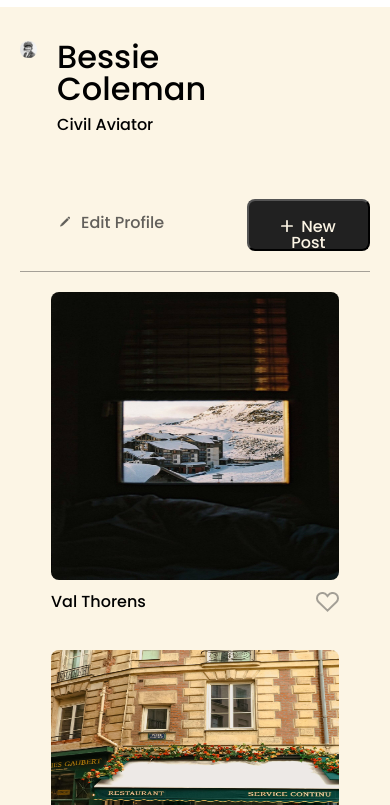
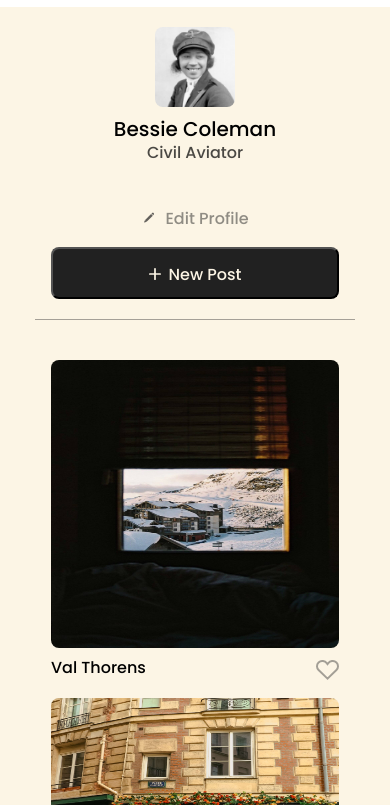
Before and after one commit to DARoyalIII/se_project_spots, a plain HTML site: page index.html in a window 390 px wide. Shown: the part 39-844 px from the top of the page. Drawn offline with Linux system fonts and the light colour scheme.

Commit message:
Complete 1st draft

```diff
--- /dev/null
+++ b/blocks/card.css
@@ -0,0 +1,46 @@
+.card {
+  max-width: 413px;
+  max-height: 445px;
+}
+
+.card__image {
+  width: 413px;
+  max-height: 413px;
+  border-radius: 8px;
+  display: block;
+}
+
+.card__info {
+  font-family: "Poppins";
+  font-size: 20px;
+  font-weight: 500;
+  line-height: 1.2;
+  margin: 0;
+  max-width: 390px;
+  padding-right: 37px;
+  text-overflow: ellipsis;
+  white-space: nowrap;
+  overflow: hidden;
+}
+
+.card__heart {
+  margin-left: auto;
+  background-image: url(../images/heart.svg);
+  width: 23px;
+  height: 20px;
+  border: none;
+  background-color: transparent;
+  opacity: 0.4;
+  transition: opacity 0.5s ease-in-out;
+  padding: 0;
+  cursor: pointer;
+}
+
+.card__heart:hover {
+  opacity: 1;
+}
+
+.data-wrapper {
+  display: flex;
+  padding-top: 12px;
+}
--- a/blocks/cards.css
+++ b/blocks/cards.css
@@ -14,45 +14,3 @@
   padding: 20px 0px 0px;
   justify-content: center;
 }
-
-.card {
-  max-width: 413px;
-  max-height: 445px;
-}
-
-.card__image {
-  width: 413px;
-  max-height: 413px;
-  border-radius: 8px;
-  display: block;
-}
-
-.card__info {
-  font-family: "Poppins";
-  font-size: 20px;
-  font-weight: 500;
-  line-height: 1.2;
-  margin: 0;
-}
-
-.card__heart {
-  margin-left: auto;
-  background-image: url(../images/heart.svg);
-  width: 23px;
-  height: 20px;
-  border: none;
-  background-color: transparent;
-  opacity: 0.4;
-  transition: opacity 0.5s ease-in-out;
-  padding: 0;
-  cursor: pointer;
-}
-
-.card__heart:hover {
-  opacity: 1;
-}
-
-.data-wrapper {
-  display: flex;
-  padding-top: 12px;
-}
--- a/blocks/media.css
+++ b/blocks/media.css
@@ -1,50 +1,107 @@
-@media screen and (max-width: 630px) {
-  .content {
-    max-width: 100r;
-    padding: 0px 20px 0px 20px;
+@media screen and (max-width: 700px) {
+  .profile {
+    flex-direction: column;
+    max-width: 288px;
+    max-height: 346px;
     margin: auto;
+    padding: 20px 16px;
+    margin-bottom: 20px;
   }
 
-  .profile {
-    max-width: 744px;
-    height: 274px;
+  .profile-wrapper {
+    flex-direction: column;
+    align-items: center;
+    gap: 12px;
+    padding-bottom: 20px;
   }
 
   .profile__image {
-    max-width: 9%;
-    max-height: 9%;
-    border-radius: 8px;
+    width: 80px;
+    height: 80px;
   }
 
-  .cards__list {
-    display: grid;
-    grid-template-columns: repeat(auto-fit, minmax(288px, 1fr));
-    grid-template-rows: repeat(auto-fit, minmax(288px, 1fr));
-    column-gap: 20px;
-    row-gap: 40px;
-    list-style-type: none;
-    padding: 20px 0px 0px;
-    margin: 0;
+  .profile__column {
+    align-items: center;
+  }
+
+  .profile__title {
+    font-family: "Poppins";
+    font-size: 20px;
+    font-weight: 500;
+    line-height: 1;
+    max-width: 288px;
+    text-align: center;
+  }
+
+  .profile__subtitle {
+    font-family: "Poppins";
+    font-size: 16px;
+    font-weight: 500;
+    line-height: 1;
+    text-align: center;
+    padding: 0;
+    margin-top: 6px;
+    max-width: 288px;
+  }
+
+  .profile__edit-button {
+    font-family: "Poppins";
+    font-size: 16px;
+    font-weight: 500;
+    line-height: 1;
+    color: #212121b3;
+    border: 0;
+    background-color: #fcf5e5;
+    padding-top: 32px;
+    text-align: center;
+  }
+
+  .profile__newpost-button {
+    font-family: "Poppins";
+    font-size: 16px;
+    font-weight: 500;
+    line-height: 1;
+    max-width: 288px;
+    max-height: 52px;
+    background-color: #212121;
+    color: #fcf5e5;
+    padding: 18px 32px 18px 32px;
+    border-radius: 8px;
+    align-self: stretch;
   }
 
   .card {
     max-width: 288px;
     max-height: 318px;
-    margin: auto;
+  }
+
+  .cards__list {
+    margin: 0;
+    grid-template-columns: repeat(auto-fit, 288px);
+    grid-template-rows: repeat(2, 318px);
+    row-gap: 20px;
+  }
+
+  .card__image {
+    max-width: 288px;
+    max-height: 288px;
+    border-radius: 8px;
+    display: block;
   }
 
   .card__info {
     font-family: "Poppins";
     font-size: 16px;
     font-weight: 500;
-    line-height: 1.2;
-    margin: 0;
+    line-height: 1;
   }
 
-  .card__image {
-    width: 288px;
-    max-height: 288px;
-    border-radius: 8px;
-    display: block;
+  .title-limit {
+    text-overflow: ellipsis;
+    overflow: hidden;
+    line-clamp: 3;
+    display: -webkit-box;
+    -webkit-line-clamp: 3;
+    -webkit-box-orient: vertical;
   }
 }
--- a/blocks/profile.css
+++ b/blocks/profile.css
@@ -3,15 +3,8 @@
   justify-content: space-between;
   max-height: 210px;
   border-bottom: 1px solid #21212166;
-  padding: 34px 0px 20px 0px;
+  padding: 34px 0px 20px;
   max-width: 1280px;
-}
-
-.profile-wrapper {
-  display: flex;
-  gap: 20px;
-  max-width: 505px;
-  max-height: 190px;
 }
 
 .profile__image {
@@ -21,6 +14,8 @@
 }
 
 .profile__title {
+  max-height: 96px;
+  max-width: 415px;
   margin: 0;
   font-family: "Poppins";
   font-size: 32px;
@@ -29,12 +24,14 @@
 }
 
 .profile__subtitle {
+  max-width: 417px;
   margin: 0;
   font-family: "Poppins";
   font-size: 16px;
   font-weight: 500;
   line-height: 1;
   padding-top: 12px;
+  opacity: 0.7;
 }
 
 .profile__newpost-button {
@@ -51,6 +48,7 @@
   align-self: flex-end;
   transition: background-color 0.5s ease-in-out;
   cursor: pointer;
+  white-space: nowrap;
 }
 
 .profile__newpost-button:hover {
@@ -95,9 +93,25 @@
 }
 
 .profile__column {
-  max-width: 420px;
+  min-width: 420px;
   max-height: 190px;
   display: flex;
   flex-direction: column;
+  gap: 18px;
   justify-content: space-between;
 }
+
+.profile-wrapper {
+  display: flex;
+  gap: 20px;
+  max-width: 505px;
+}
+
+.title-limit {
+  text-overflow: ellipsis;
+  overflow: hidden;
+  line-clamp: 3;
+  display: -webkit-box;
+  -webkit-line-clamp: 3;
+  -webkit-box-orient: vertical;
+}
--- a/pages/index.css
+++ b/pages/index.css
@@ -5,5 +5,6 @@
 @import url(../blocks/header.css);
 @import url(../blocks/profile.css);
 @import url(../blocks/cards.css);
+@import url(../blocks/card.css);
 @import url(../blocks/footer.css);
 @import url(../blocks/media.css);
```
